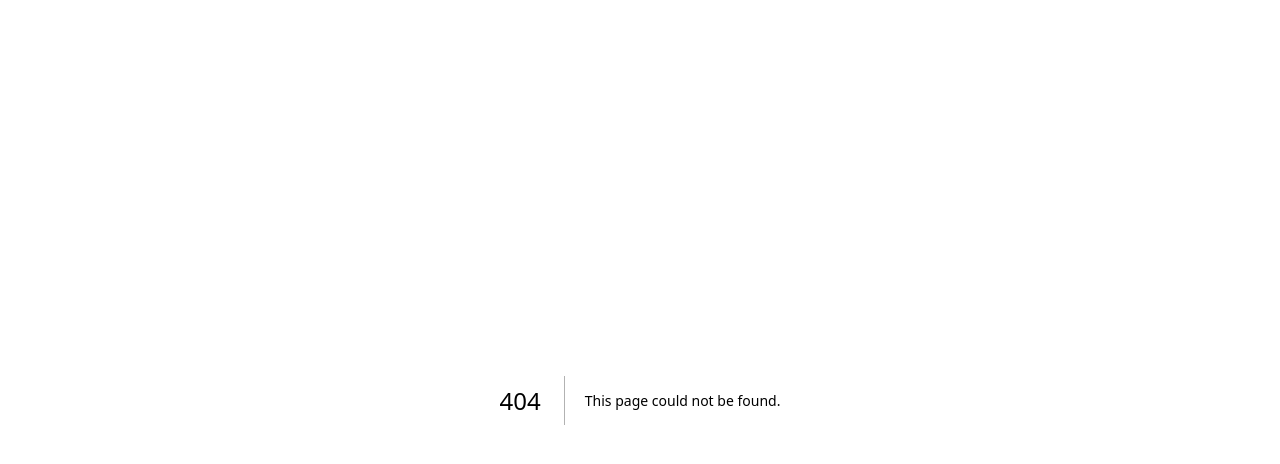
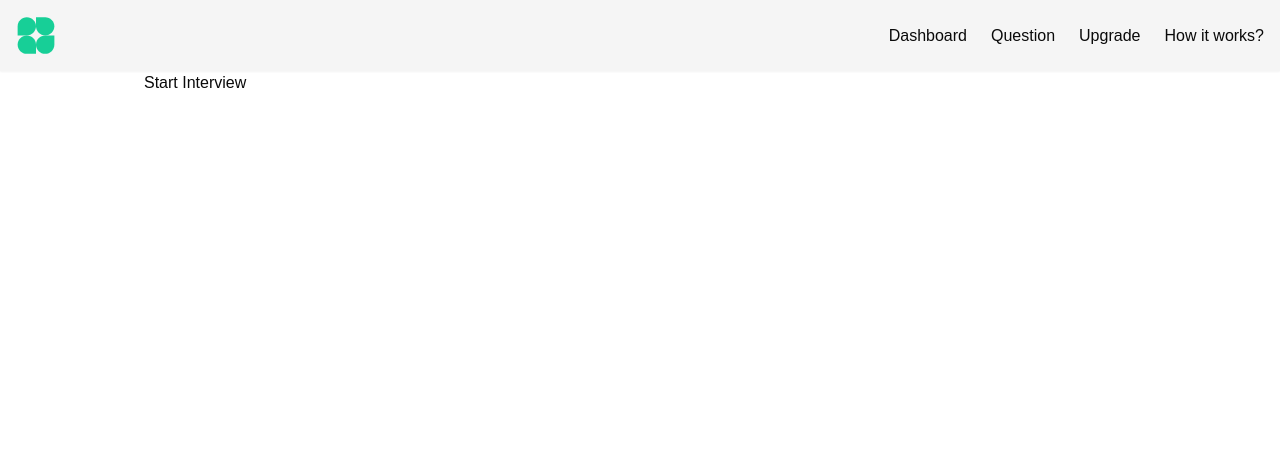
Before and after one commit to palakverma25/prepai, a Next.js app: page /dashboard/interview/1/start in a window 1280 px wide. Before the commit this address had no page. Shown: the top 464 px of the page. Built offline with nearby package versions, Linux system fonts and the light colour scheme.

Commit message:
commit two

```diff
--- a/app/dashboard/interview/[interviewId]/page.jsx
+++ b/app/dashboard/interview/[interviewId]/page.jsx
@@ -77,6 +77,7 @@ function Interview({ params }) {
         </div>
       </div>
       <div className="flex justify-end items-end">
+
         <Button>Start Interview</Button>
       </div>
     </div>
--- /dev/null
+++ b/app/dashboard/interview/[interviewId]/start/page.jsx
@@ -0,0 +1,11 @@
+import React from 'react'
+
+const StartInterview = () => {
+  return (
+    <div>
+      Start Interview
+    </div>
+  )
+}
+
+export default StartInterview
```
Also changed, not shown: 1 other file (tests, documents, lock files or other folders).
